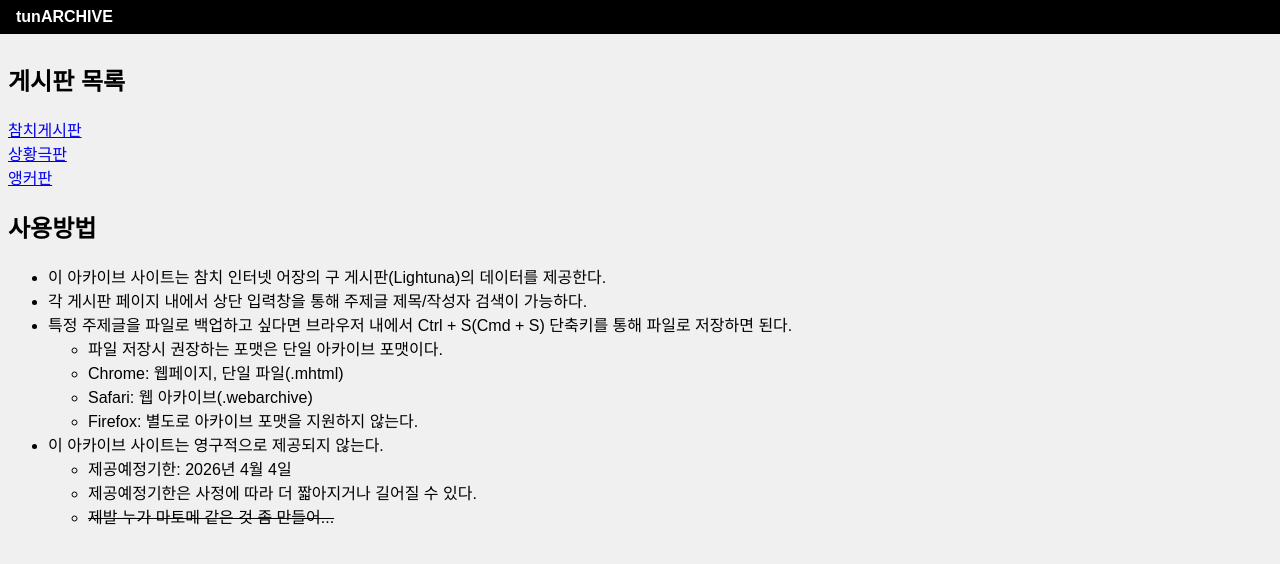
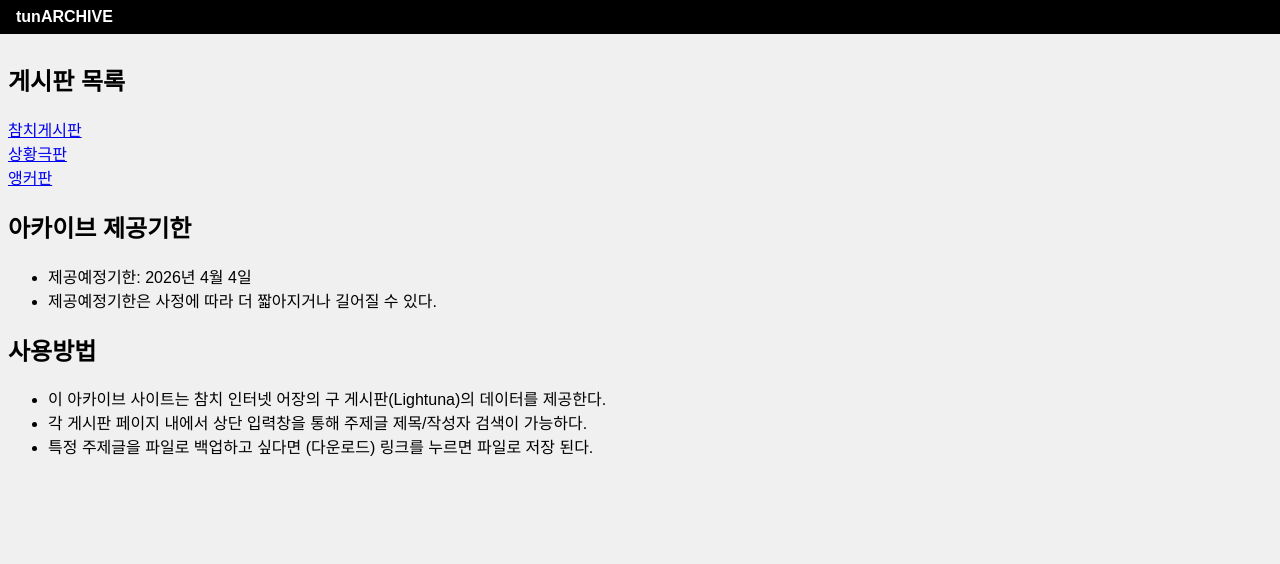
Before and after one commit to tunaground/tunarchive, a plain HTML site: page dist/index.html in a window 1280 px wide. Drawn offline with Linux system fonts and the light colour scheme.

Commit message:
fix minor

```diff
--- a/dist/index.html
+++ b/dist/index.html
@@ -40,23 +40,16 @@
         <li><a href="situplay/index.html">상황극판</a></li>
         <li><a href="anchor/index.html">앵커판</a></li>
       </ul>
+      <h2>아카이브 제공기한</h2>
+      <ul>
+        <li>제공예정기한: 2026년 4월 4일</li>
+        <li>제공예정기한은 사정에 따라 더 짧아지거나 길어질 수 있다.</li>
+      </ul>
       <h2>사용방법</h2>
       <ul>
         <li>이 아카이브 사이트는 참치 인터넷 어장의 구 게시판(Lightuna)의 데이터를 제공한다.</li>
         <li>각 게시판 페이지 내에서 상단 입력창을 통해 주제글 제목/작성자 검색이 가능하다.</li>
-        <li>특정 주제글을 파일로 백업하고 싶다면 브라우저 내에서 Ctrl + S(Cmd + S) 단축키를 통해 파일로 저장하면 된다.</li>
-        <ul>
-            <li>파일 저장시 권장하는 포맷은 단일 아카이브 포맷이다.</li>
-            <li>Chrome: 웹페이지, 단일 파일(.mhtml)</li>
-            <li>Safari: 웹 아카이브(.webarchive)</li>
-            <li>Firefox: 별도로 아카이브 포맷을 지원하지 않는다.</li>
-        </ul>
-        <li>이 아카이브 사이트는 영구적으로 제공되지 않는다.</li>
-        <ul>
-            <li>제공예정기한: 2026년 4월 4일</li>
-            <li>제공예정기한은 사정에 따라 더 짧아지거나 길어질 수 있다.</li>
-            <li><del>제발 누가 마토메 같은 것 좀 만들어...</del></li>
-        </ul>
+        <li>특정 주제글을 파일로 백업하고 싶다면 (다운로드) 링크를 누르면 파일로 저장 된다.</li>
       </ul>
     </div>
   </body>
```
Also changed, not shown: 1 other file. Lines whose indentation alone changed are shown as unchanged.
